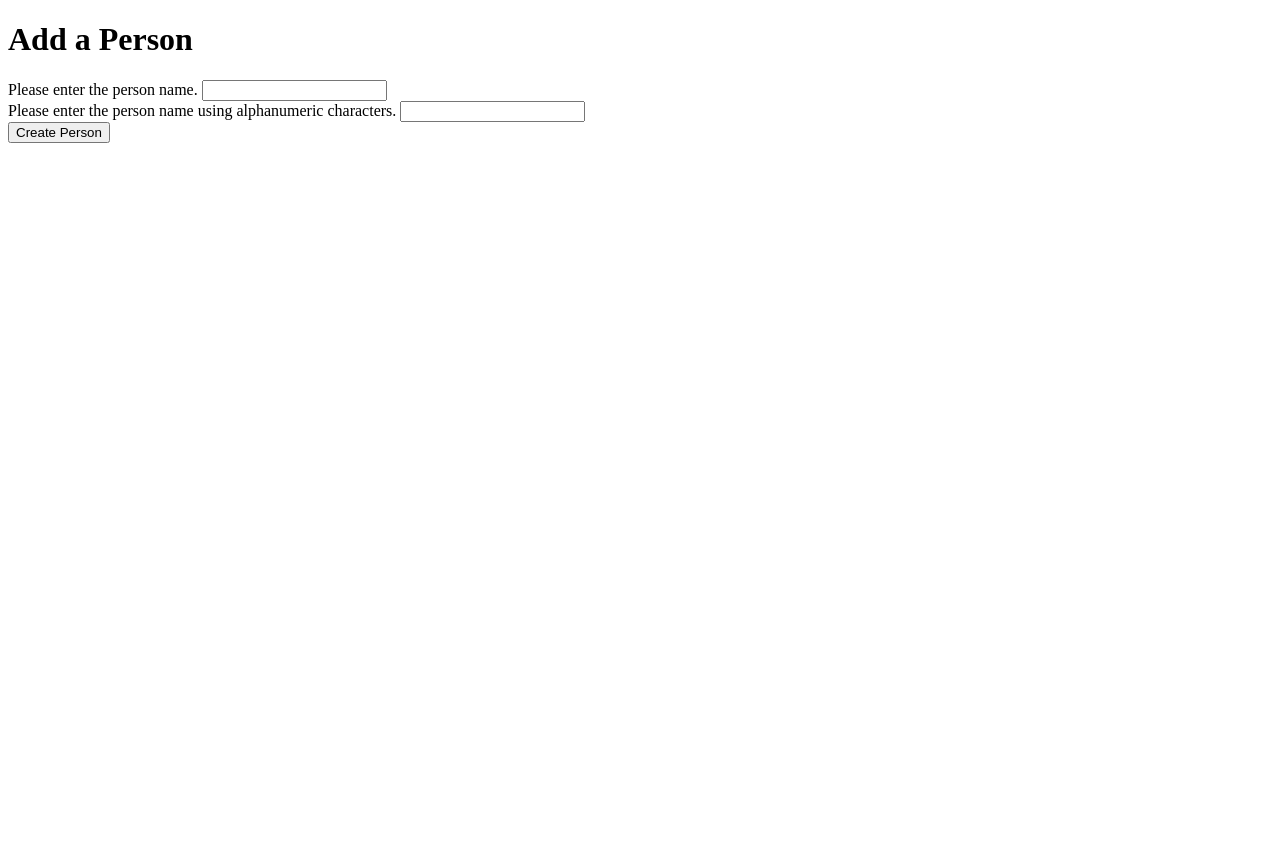
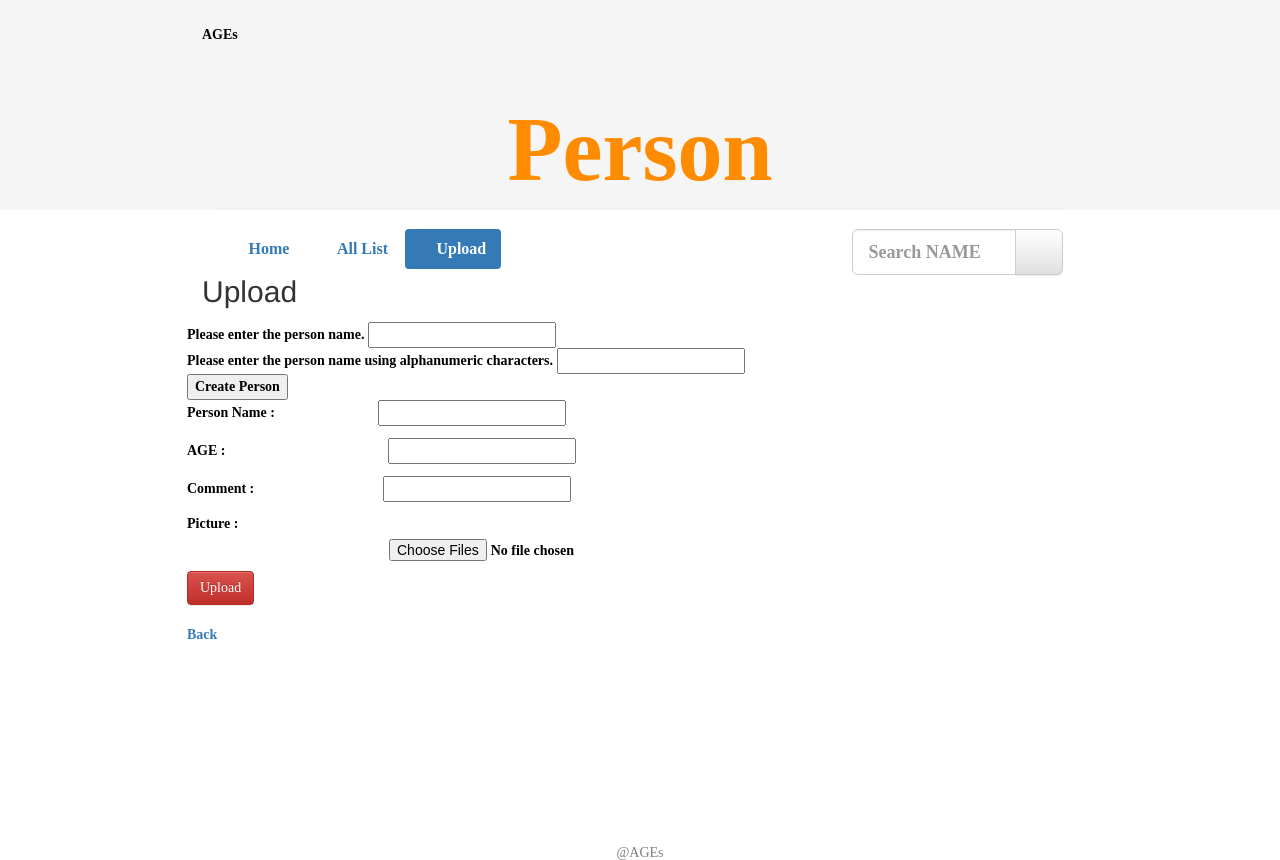
Before and after one commit to AGEs-com/AGEs, a Django app: page /AGEs/add_person/ in a window 1280 px wide. Before the commit the page ends 143 px from the top, so only its background shows below. Run offline with Django 3.2, Linux system fonts and the light colour scheme; data that the repository does not hold is empty; some libraries are stand-ins or nearby versions; some web fonts are replaced.

Commit message:
Upload.htmlを取り込み、他のファイルを編集

```diff
--- a/AGEs_project/templates/AGEs/home.html
+++ b/AGEs_project/templates/AGEs/home.html
@@ -29,7 +29,7 @@
 <body>
 	<div id="style" class="container bs-docs-container">
 		<div class="row">
-        	<a id="headages" href="home.html" class="navbar-brand">
+        	<a id="headages" href="/AGEs/" class="navbar-brand">
 
         	</a>
 		</div>
--- a/AGEs_project/templates/AGEs/person.html
+++ b/AGEs_project/templates/AGEs/person.html
@@ -23,7 +23,7 @@
 <body>
 	<div id="style" class="container bs-docs-container">
 		<div class="row">
-	        <a id="headages" href="home.html" class="navbar-brand">AGEs</a>
+	        <a id="headages" href="/AGEs/" class="navbar-brand">AGEs</a>
 	    </div>
         <div class="col-md-12" role="main">
         	<div class="bs-docs-section">
@@ -38,7 +38,7 @@
 					<span id=mini_icon class="glyphicon glyphicon-home"></span>
 					Home
 				</a></li>
-  				<li id="alllist" class="active"><a href="person.html">
+  				<li id="alllist" class="active"><a href="/AGEs/person/">
   					<span id=mini_icon class="glyphicon glyphicon-th-list"></span>
   					All List
   				</a></li>
--- a/AGEs_project/templates/AGEs/upload.html
+++ b/AGEs_project/templates/AGEs/upload.html
@@ -1,12 +1,79 @@
 <!DOCTYPE html>
-<html>
+{% load staticfiles %}
+<html lang="ja" xmlns:og="http://opengraphprotocol.org/schema/" xmlns:fb="http://www.facebook.com/2008/fbml">
 <head>
+	<meta name="viewport" content="width=device-width,user-scalable=no,maximum-scale=1" />
+    <meta http-equiv="X-UA-Compatible" content="IE=edge">
+
+	<!-- ※タブレット用のスタイル（tablet.css） -->
+	<link rel="stylesheet" media="all" type="text/css" href="hometablet.css" />
+	<!-- ※スマートフォン用のスタイル（smart.css） -->
+	<link rel="stylesheet" media="all" type="text/css" href="homesmart.css" />
+
+	<meta charset="UTF-8">
 	<title>AGEs</title>
+	<!--検索エンジン向けの情報を提供する-->
+	<meta name="description" content="アイドル、俳優、お酒、おもちゃ。好きなものの写真を時系列で整理しませんか。"/>
+	<meta name="keywords" content="画像,俳優,アイドル,女優,酒,おもちゃ,プラットフォーム,PLATFORM,FACEBOOK,Twitter"/>
+
+	<link rel="stylesheet" href="{% static "css/bootstrap.min.css" %}">
+    <link rel="stylesheet" href="{% static "css/bootstrap-theme.min.css" %}">
+    <link rel="stylesheet" href="{% static "css/common.css" %}">
+    <link rel="stylesheet" href="{% static "css/upload.css" %}">
+	<script type="text/javascript" src="{% static "js/jquery-1.11.3.min.js" %}"></script>
+	<script type="text/javascript" src="{% static "js/bootstrap.min.js" %}"></script>
+
 </head>
 
 <body>
-        <h1>Add a Person</h1>
+	<div id="style" class="container bs-docs-container">
+		<div class="row">
+	        <a id="headages" href="/AGEs/" class="navbar-brand">AGEs</a>
+	    </div>
 
+        <div class="col-lg-12" role="main">
+        	<div class="bs-docs-section">
+		  		<h1 id="title" class="page-header">Person</h1>
+			</div>
+			<ul class="nav nav-pills">
+				<li id="home"><a href="/AGEs/">
+					<span id=mini_icon class="glyphicon glyphicon-home"></span>
+					Home
+				</a></li>
+  				<li id="alllist"><a href="/AGEs/person/">
+					<span id=mini_icon class="glyphicon glyphicon-th-list"></span>
+  					All List
+  				</a></li>
+  				<li id="upload" class="active" ><a href="#">
+					<span id=mini_icon class="glyphicon glyphicon-upload"></span>
+  					Upload
+  				</a></li>
+				<!--
+				<form id="search" method="get" action="input_search.html">
+					<p>
+						<input type="search" name="q" size="30" placeholder="Search name" required>
+						<input type="submit" value="Search" class="btn btn-default btn-xs">
+					</p>
+				</form>
+				-->
+					<div id="custom-search-input">
+						<div id="cool_search" class="input-group col-md-3">
+							<input type="search" class="form-control input-lg" placeholder="Search NAME" />
+							<span class="input-group-btn">
+								<button class="btn btn-default btn-lg" type="button">
+									<i class="glyphicon glyphicon-search"></i>
+								</button>
+							</span>
+						</div>
+					</div>
+				</div>
+
+
+			</ul>
+	  		<h2 id="glyphicons-glyphs">Upload</h2>
+			<div class="row" id="uploadtable">
+			   <!--<div class="col-xs-6 col-sm-4 col-md-2">-->
+			   <div class="col-ls-12">
 			   		<form id="person_form" method="post" action="/AGEs/add_person/">
 
 			            {% csrf_token %}
@@ -23,6 +90,48 @@
 
 			            <input type="submit" name="submit" value="Create Person" />
 				    </form>
+				        <form id="user_form" method="post" action="/ages/register/" enctype="multipart/form-data">
+				            <input type='hidden' name='csrfmiddlewaretoken' value='G0GT5xl60JuuQHjZVzYlrA10wdPdxAO0' />
+				            <!-- Display each form. The as_p method wraps each element in a paragraph
+	            		     (<p>) element. This ensures each element appears on a new line,
+	                 		making everything look neater. -->
+	            			<p id="personname">
+	            				<label for="id_personname">Person Name		:</label>
+	            				<input id="id_personname" maxlength="30" name="personname" type="text" />
+	            				<!--<span class="helptext">Required. 30 characters or fewer. Letters, digits and @/./+/-/_ only.</span>-->
+	            			</p>
+							<p>
+								<label for="id_age">AGE		:</label>
+								<input id="id_age" maxlength="75" name="age" type="age" />
+							</p>
+							<p>
+								<label for="id_comment">Comment		:</label>
+								<input id="id_comment" name="comment" type="comment" />
+							</p>
+							<p>
+								<label for="id_picture">Picture		:</label>
+								<input id="id_picture" name="picture" type="file" accept="image/*" required multiple />
+				            	<!-- Provide a button to click to submit the form. -->
+				            </p>
+							<!--Upload-->
+							<input type="submit" name="submit" value="Upload" class="btn btn-danger">
+        				</form>
+						<br>
+						<a href="/AGEs/person">Back</a>
+				</div>
+			</div>
+
+			<div id="header_aff">
+				<!--▼▼ アフリエィト ▼▼-->
+				<script type="text/javascript" src="http://100516.advision-adnw.jp/t/001/038/a1001038.js"></script>
+				<!--▲▲ アフリエィト ▲▲-->
+			</div>
+
+			<div id="logo">
+				<!--@AGEs-->
+				<h5>@AGEs</h5>
+			</div>
+		</div>
+	</div>
 </body>
-
 </html>
--- a/AGEs_project/templates/AGEs/whatsages.html
+++ b/AGEs_project/templates/AGEs/whatsages.html
@@ -19,7 +19,7 @@
 <body>
 	<div id="style" class="container bs-docs-container">
 		<div class="row">
-        	<a id="headages" href="home.html" class="navbar-brand">
+        	<a id="headages" href="/AGEs/" class="navbar-brand">
         	AGEs
         	</a>
 		</div>
```
Also changed, not shown: AGEs_project/templates/AGEs/personname.html (+4 -4 lines), AGEs_project/AGEs/migrations/0001_initial.py (added), AGEs_project/media/picture/a141ea2a.jpg (added), AGEs_project/media/picture/dora8.jpg (added), AGEs_project/media/picture/dora8_RgvtPT2.jpg (added), AGEs_project/media/picture/masami21.jpg (added), AGEs_project/media/picture/tumblr_mx7puyQncc1rmm5cgo1_540.jpg (added). Lines whose indentation alone changed are shown as unchanged.
